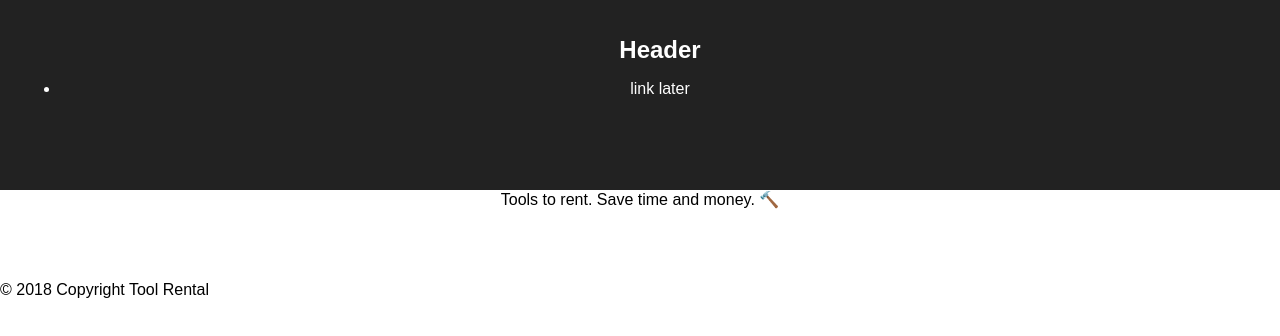
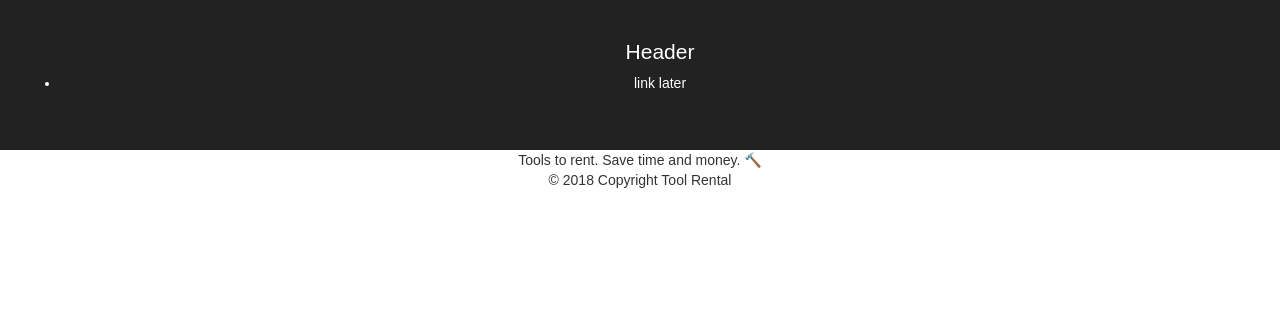
Before and after one commit to illusioninlost/tool-rental, a React (Create React App) app: page / in a window 1280 px wide. Shown: the top 336 px of the page. Built offline with nearby package versions, Linux system fonts and the light colour scheme.

Commit message:
edit footer and test react-bootstrap

```diff
--- a/public/index.html
+++ b/public/index.html
@@ -10,6 +10,7 @@
     -->
     <link rel="manifest" href="%PUBLIC_URL%/manifest.json">
     <link rel="shortcut icon" href="%PUBLIC_URL%/favicon.ico">
+    <link rel="stylesheet" href="https://maxcdn.bootstrapcdn.com/bootstrap/3.3.7/css/bootstrap.min.css" integrity="sha384-BVYiiSIFeK1dGmJRAkycuHAHRg32OmUcww7on3RYdg4Va+PmSTsz/K68vbdEjh4u" crossorigin="anonymous">
     <!--
       Notice the use of %PUBLIC_URL% in the tags above.
       It will be replaced with the URL of the `public` folder during the build.
@@ -36,13 +37,6 @@
       To begin the development, run `npm start` or `yarn start`.
       To create a production bundle, use `npm run build` or `yarn build`.
     -->
-    <footer className="page-footer font-small blue">
 
-      <!-- Copyright -->
-      <div className="footer-copyright text-center py-3">© 2018 Copyright Tool Rental
-      </div>
-      <!-- Copyright -->
-
-    </footer>
   </body>
 </html>
--- a/src/App.js
+++ b/src/App.js
@@ -1,8 +1,8 @@
 import React, { Component } from 'react';
-import {Navbar} from 'react-bootstrap';
-import {connect} from 'react-redux';
+import { Navbar } from 'react-bootstrap';
+import { connect } from 'react-redux';
 import './App.css';
-import {bindActionCreators} from 'redux';
+import { bindActionCreators } from 'redux';
 
 
 class App extends Component {
@@ -11,15 +11,21 @@
       <div className="App">
         <header className="App-header">
           <ul>
-          <h1 className="App-title">Header</h1>
-          <li>link later</li>
+            <h1 className="App-title">Header</h1>
+            <li>link later</li>
           </ul>
         </header>
-      <div>Tools to rent. Save time and money. &#128296;</div>
-      <br/>
-      <br/>
-      <br/>
-      <br/>
+        <div>Tools to rent. Save time and money. &#128296;</div>
+
+        <footer className="page-footer font-small blue">
+
+
+          <div className="footer-copyright text-center py-3">© 2018 Copyright Tool Rental</div>
+
+
+        </footer>
+
+
       </div>
 
     );
```
